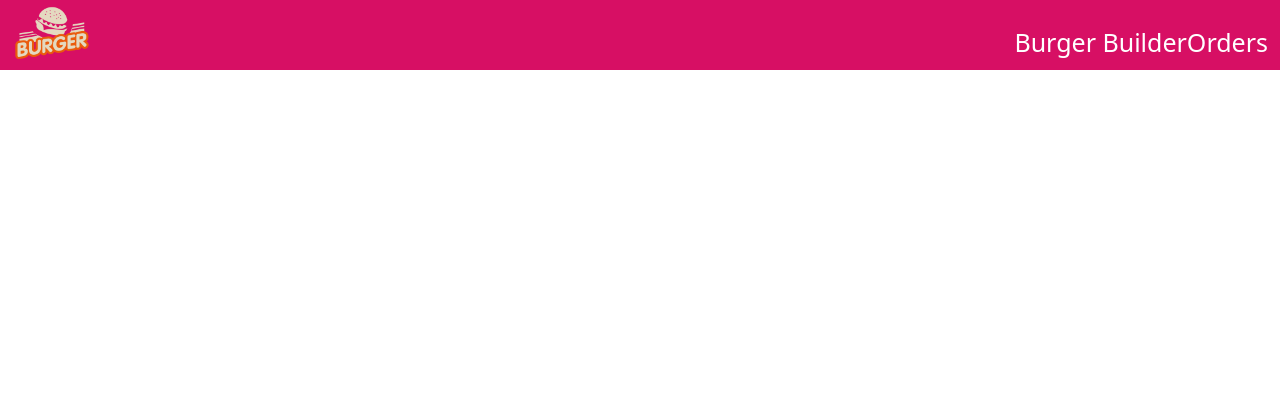
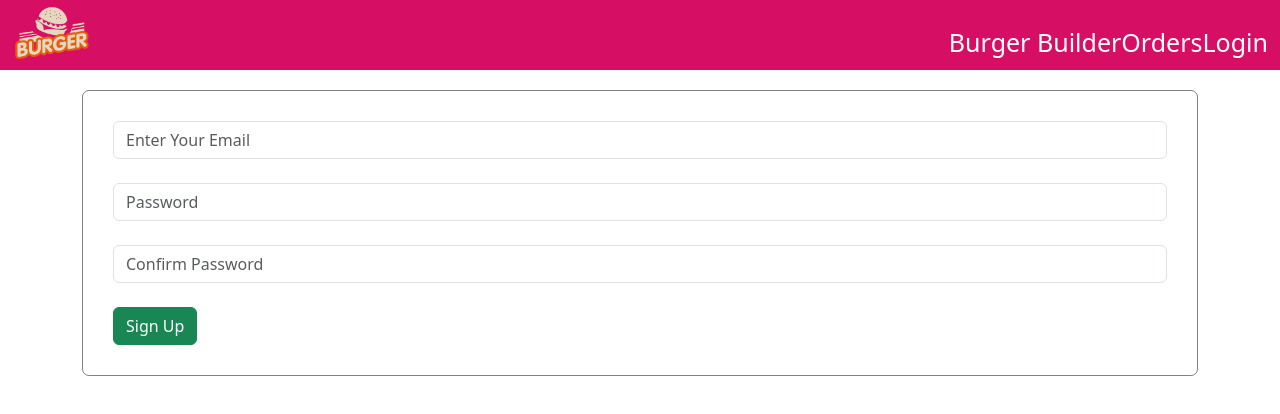
Before and after one commit to Rafid41/React_project-2_Burger_Builder_project, a React (Create React App) app: page /login in a window 1280 px wide. Shown: the top 414 px of the page. Built offline with nearby package versions, Linux system fonts and the light colour scheme.

Commit message:
create user auth form and check validation using Formik

```diff
--- a/package.json
+++ b/package.json
@@ -8,6 +8,7 @@
     "@testing-library/user-event": "^13.5.0",
     "axios": "^1.6.5",
     "bootstrap": "^5.3.2",
+    "formik": "^2.4.5",
     "react": "^18.2.0",
     "react-dom": "^18.2.0",
     "react-popper": "^2.3.0",
--- /dev/null
+++ b/src/Components/Auth/Auth.js
@@ -0,0 +1,123 @@
+import React, { Component } from "react";
+import { Formik } from "formik";
+
+class Auth extends Component {
+    render() {
+        return (
+            <div>
+                <Formik
+                    initialValues={
+                        // j field gulo thakbe auth page e
+                        {
+                            email: "",
+                            password: "",
+                            passwordConfirm: "",
+                        }
+                    }
+                    onSubmit={(values) => {
+                        console.log(values);
+                    }}
+                    // for validation, built in props
+                    // validation check failed hole r shamne agabe na
+                    validate={(values) => {
+                        const errors = {};
+                        // empty kina
+                        if (!values.email) {
+                            errors.email = "Required";
+                        }
+                        // email adds invalid kina
+                        else if (
+                            !/^[a-zA-Z0-9._-]+@[a-zA-Z0-9.-]+\.[a-zA-Z]{2,4}$/i.test(
+                                values.email
+                            )
+                        ) {
+                            errors.email = "Invalid email address";
+                        }
+
+                        //password
+                        if (!values.password) {
+                            errors.password = "Required";
+                        } else if (values.password.length < 4) {
+                            errors.password =
+                                "Password must be at least 4 characters!";
+                        }
+
+                        // pass confirm
+                        if (!values.passwordConfirm) {
+                            errors.passwordConfirm = "Required";
+                        } else if (values.password !== values.passwordConfirm) {
+                            errors.passwordConfirm =
+                                "Password field does not match";
+                        }
+                        //console.log("Errors",errors);
+                        return errors;
+                    }}
+                >
+                    {/* ei fn er vitor form render kora hbe */}
+                    {/* handleChange built in formik fn, er maddhome field er value auto form e upate hy */}
+                    {/* handleSubmit o built in fn */}
+                    {/* errors => to show errors under field input */}
+                    {({ values, handleChange, handleSubmit, errors }) => (
+                        <div
+                            style={{
+                                border: "1px grey solid",
+                                padding: "30px",
+                                borderRadius: "7px",
+                            }}
+                        >
+                            <form onSubmit={handleSubmit}>
+                                {/* field "name" will be same as initialValues field_names */}
+                                <input
+                                    name="email"
+                                    placeholder="Enter Your Email"
+                                    className="form-control"
+                                    value={values.email}
+                                    onChange={handleChange}
+                                />
+                                <span style={{ color: "red" }}>
+                                    {errors.email}
+                                </span>
+
+                                <br />
+
+                                <input
+                                    name="password"
+                                    placeholder="Password"
+                                    className="form-control"
+                                    value={values.password}
+                                    onChange={handleChange}
+                                />
+                                <span style={{ color: "red" }}>
+                                    {errors.password}
+                                </span>
+
+                                <br />
+
+                                <input
+                                    name="passwordConfirm"
+                                    placeholder="Confirm Password"
+                                    className="form-control"
+                                    value={values.passwordConfirm}
+                                    onChange={handleChange}
+                                />
+                                <span style={{ color: "red" }}>
+                                    {errors.passwordConfirm}
+                                </span>
+
+                                <br />
+                                <button
+                                    type="submit"
+                                    className="btn btn-success"
+                                >
+                                    Sign Up
+                                </button>
+                            </form>
+                        </div>
+                    )}
+                </Formik>
+            </div>
+        );
+    }
+}
+
+export default Auth;
--- a/src/Components/Header/Header.js
+++ b/src/Components/Header/Header.js
@@ -1,9 +1,10 @@
 // src\Components\Header\Header.js
+// Navigation bar
 import React from "react";
 import { Navbar, NavbarBrand, Nav, NavItem } from "reactstrap";
 import "./Header.css";
 import Logo from "../../assets/logo.png";
-import {NavLink} from "react-router-dom";
+import { NavLink } from "react-router-dom";
 
 const Header = () => {
     return (
@@ -30,6 +31,11 @@ const Header = () => {
                             Orders
                         </NavLink>
                     </NavItem>
+                    <NavItem>
+                        <NavLink to="/login" className="NavLink">
+                            Login
+                        </NavLink>
+                    </NavItem>
                 </Nav>
             </Navbar>
         </div>
--- a/src/Components/Main.js
+++ b/src/Components/Main.js
@@ -5,6 +5,7 @@ import BurgerBuilder from "./BurgerBuilder/BurgerBuilder";
 import { Route, Routes } from "react-router-dom";
 import Orders from "./Orders/Orders";
 import Checkout from "./Orders/Checkout/Checkout";
+import Auth from "./Auth/Auth";
 
 const Main = (props) => {
     return (
@@ -17,7 +18,8 @@ const Main = (props) => {
                 <Routes>
                     <Route path="/" element={<BurgerBuilder />} />
                     <Route path="/orders" element={<Orders />} />
-                    <Route path ="/checkout" element={<Checkout/>} />
+                    <Route path="/checkout" element={<Checkout />} />
+                    <Route path ="/login" element={<Auth/>} />
                 </Routes>
 
             </div>
```
Also changed, not shown: 2 other files (tests, documents, lock files or other folders).
